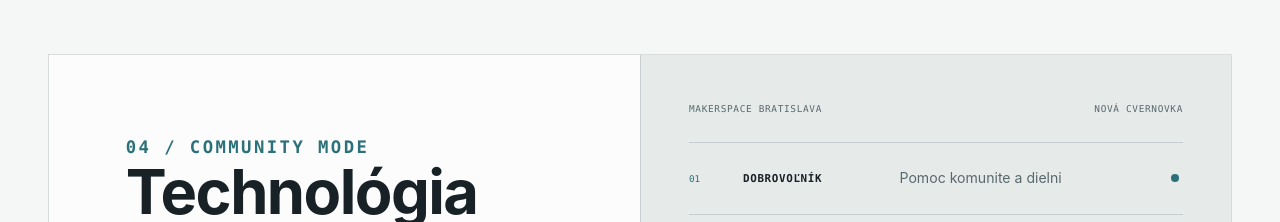
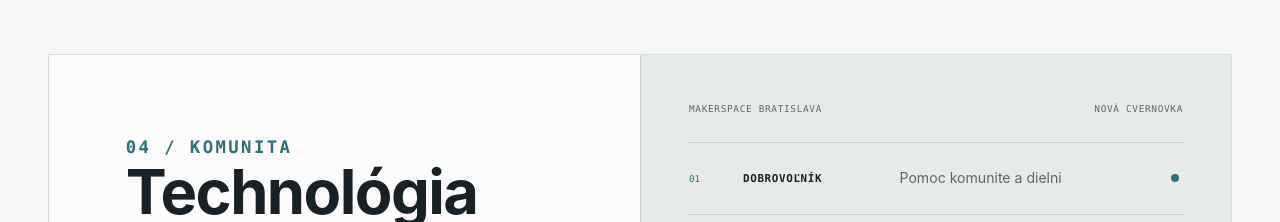
Before and after one commit to DominikPalo/dominikpalo.github.io, a React (Vite) app: page / in a window 1280 px wide. Shown: the part 4980-5202 px from the top of the page. Built offline with nearby package versions, Linux system fonts and the light colour scheme.

Commit message:
Localize community section label

```diff
--- a/app/page.tsx
+++ b/app/page.tsx
@@ -163,7 +163,7 @@ const copy = {
         href: "https://www.fei.stuba.sk",
       },
     ],
-    communityKicker: "04 / COMMUNITY MODE",
+    communityKicker: "04 / KOMUNITA",
     communityTitle: "Technológia má zmysel, keď sa zdieľa.",
     communityBody:
       "Vo voľnom čase pôsobím v MakerSpace Bratislava — komunitnej dielni v Novej Cvernovke. Dobrovoľníčim pri jej fungovaní, pomáham ľuďom s elektronikou a maker projektmi, lektorujem a vediem praktické kurzy.",
```
